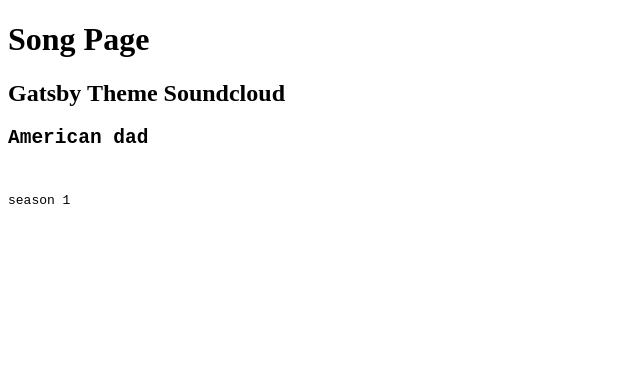
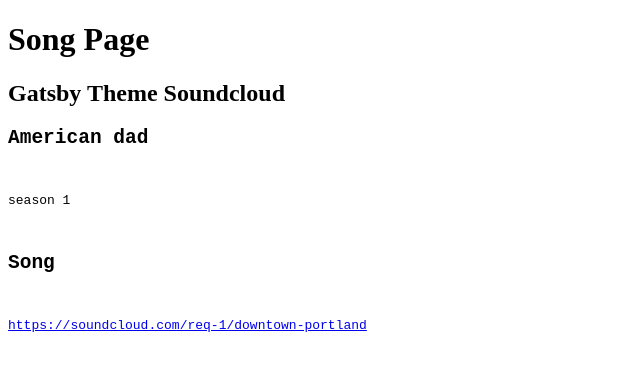
Before and after one commit to rttnbrgr/gatsby-theme-soundcloud, a Gatsby site in the folder theme/: page /track2/ in a window 1280 px wide. Shown: the whole page, without its empty margins (0-640 px from the left). Built offline with nearby package versions, Linux system fonts and the light colour scheme; Gatsby itself is replaced by a stand-in of ours.

Commit message:
Add another track

```diff
--- a/theme/src/soundcloud/track2.md
+++ b/theme/src/soundcloud/track2.md
@@ -5,3 +5,6 @@
 
 # American dad
 season 1
+
+## Song
+https://soundcloud.com/req-1/downtown-portland
```
